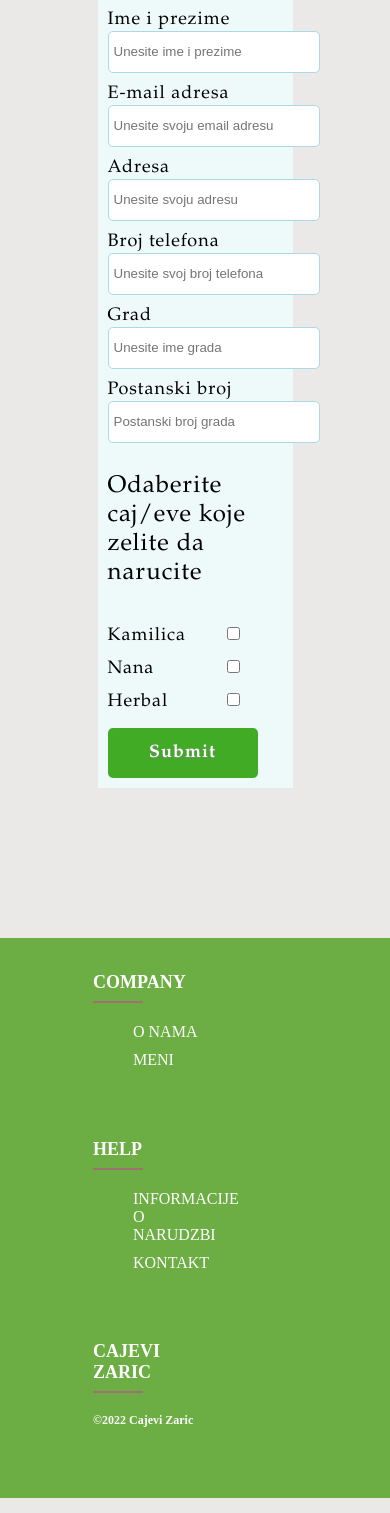
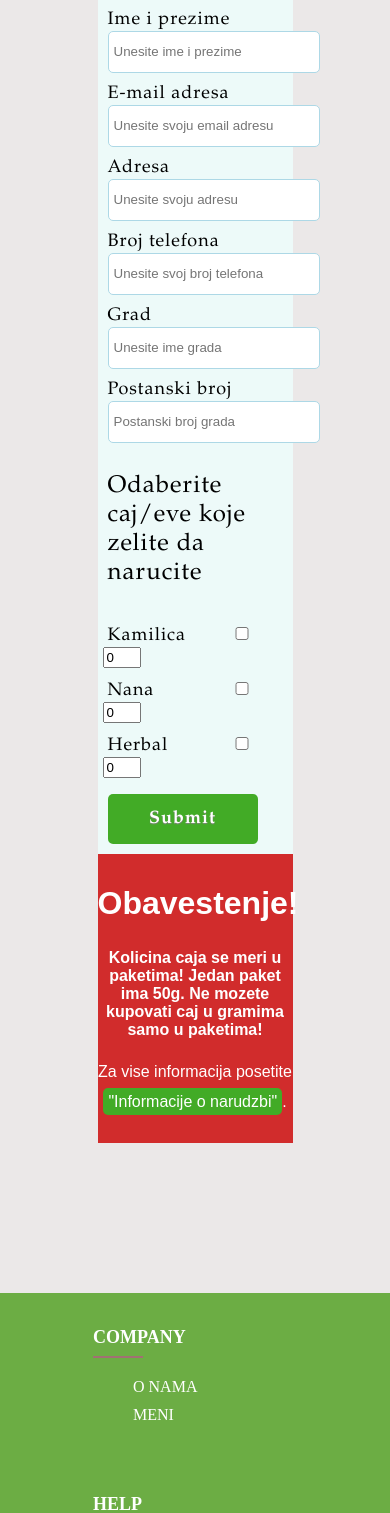
Before and after one commit to vstefan22/Tea-site, a Django app: page /narudzba/ in a window 390 px wide. Shown: the part 317-1830 px from the top of the page. Run offline with Django 3.2, Linux system fonts and the light colour scheme; parts of the project's set-up code (start-up, migrations or seed data) failed here and were passed over; some libraries are stand-ins or nearby versions.

Commit message:
site finished
site fully responsive added few features and few informations about shipment also customer now can chose how much tea packages wants

```diff
--- a/cajevi/Static/css/base.css
+++ b/cajevi/Static/css/base.css
@@ -74,7 +74,7 @@ header {
   color: white;
 }
 
-@media (max-width: 768px) {
+@media (max-width: 991px) {
   header {
     display: flex;
     flex-direction: column;
--- a/cajevi/Static/css/narudzba.css
+++ b/cajevi/Static/css/narudzba.css
@@ -41,7 +41,42 @@ body {
 .caj input {
   margin-right: 5px;
 }
+.caj input {
+  width: 30px;
+}
 
+.info-narudzba {
+  background-color: #d12c2c;
+  color: white;
+  text-align: center;
+  font-family: Arial, Helvetica, sans-serif;
+  font-weight: 600;
+  padding-bottom: 10px;
+  padding-top: 5px;
+}
+.info-narudzba h2 {
+  font-size: 32px;
+}
+.info-narudzba span {
+  color: white;
+  font-weight: 500;
+  font-family: Arial, Helvetica, sans-serif;
+}
+
+.info-narudzba span a {
+  color: white;
+  text-decoration: none;
+  background-color: #42ab26;
+  padding: 5px;
+  border-radius: 5px;
+}
+.info-narudzba span a:hover {
+  color: white;
+  text-decoration: none;
+  background-color: #5ba847;
+  padding: 6px;
+  border-radius: 5px;
+}
 .information-block {
   display: flex;
   flex-direction: column;
@@ -210,4 +245,39 @@ ul {
     width: 50%;
     margin-bottom: 30px;
   }
+  .info-narudzba span {
+    line-height: 30px;
+  }
 }
+@media (max-width: 991px) {
+  .everything {
+    margin-top: 150px;
+  }
+
+  .caj label {
+    display: inline-block;
+    width: 100px;
+  }
+
+  .information {
+    display: flex;
+    flex-direction: column;
+    margin: 10px;
+  }
+  .caj {
+    border: none;
+  }
+  .heading-text {
+    margin: 10px;
+  }
+  #submit {
+    margin: 10px;
+  }
+  .footer-col {
+    width: 50%;
+    margin-bottom: 30px;
+  }
+  .info-narudzba span {
+    line-height: 30px;
+  }
+}
--- a/cajevi/Templates/Cajevi/caj.html
+++ b/cajevi/Templates/Cajevi/caj.html
@@ -35,7 +35,8 @@
         <div class="text-info">
           <h3>{{caj}}</h3>
           <p id="cena">
-            Cena:<span>{{caj.price}}KM</span>&nbsp;&nbsp;(sa dostavom:
+            Cena:<span>{{caj.price}}KM</span>&nbsp;&nbsp;
+            <br>(sa dostavom:
             {{caj.price_with_shipping}})
           </p>
           <p id="dostava">Dostava: <span> 14 dana</span></p>
--- a/cajevi/Templates/Cajevi/narudzba.html
+++ b/cajevi/Templates/Cajevi/narudzba.html
@@ -24,6 +24,7 @@
               type="text"
               name="name"
               placeholder="Unesite ime i prezime"
+              required
             />
           </div>
 
@@ -33,6 +34,7 @@
               type="email"
               name="email"
               placeholder="Unesite svoju email adresu"
+              required
             />
           </div>
 
@@ -42,6 +44,7 @@
               type="text"
               name="adresa"
               placeholder="Unesite svoju adresu"
+              required
             />
           </div>
 
@@ -51,12 +54,18 @@
               type="phone"
               name="phone"
               placeholder="Unesite svoj broj telefona"
+              required
             />
           </div>
 
           <div class="information">
             <label for="">Grad</label>
-            <input type="text" name="grad" placeholder="Unesite ime grada" />
+            <input
+              type="text"
+              name="grad"
+              placeholder="Unesite ime grada"
+              required
+            />
           </div>
 
           <div class="information">
@@ -65,6 +74,7 @@
               type="number"
               name="postanski-broj"
               placeholder="Postanski broj grada"
+              required
             />
           </div>
         </div>
@@ -82,22 +92,41 @@
               name="cajevi"
               id="kamilica"
             />
+            <input type="number" value="0" name="quantity" id="kamilica" />
+            {%csrf_token%}
           </div>
 
           <div class="caj">
             <label for="nana">Nana</label>
             <input type="checkbox" value="Nana" name="cajevi" id="nana" />
+            <input type="number" value="0" name="quantity" id="nana" />
+            {%csrf_token%}
           </div>
 
           <div class="caj">
             <label for="herbal">Herbal</label>
             <input type="checkbox" value="Herbal" name="cajevi" id="herbal" />
+            <input type="number" value="0" name="quantity" id="herbal" />
+            {%csrf_token%}
           </div>
         </div>
 
         <input type="submit" id="submit" />
         {%csrf_token%}
       </form>
+      <section class="info-narudzba">
+        <h2>Obavestenje!</h2>
+        <p>
+          Kolicina caja se meri u paketima! Jedan paket ima 50g. Ne mozete
+          kupovati caj u gramima samo u paketima! <br />
+          <br />
+          <span
+            >Za vise informacija posetite
+            <a href="{% url 'cajevi:informacije' %}">"Informacije o narudzbi"</a
+            >.</span
+          >
+        </p>
+      </section>
     </div>
 
     <footer class="footer">
--- a/cajevi/views.py
+++ b/cajevi/views.py
@@ -65,6 +65,10 @@ def narudzba(request):
             naruceni.append(cajevi_s)
 
         # Send mail
+        quantity_get = request.POST.getlist('quantity')
+        quantity_get.remove('0')
+
+
 
         name = request.POST['name']
         email = request.POST['email']
@@ -82,7 +86,7 @@ def narudzba(request):
              '\nBroj telefona: ' + phone +
              '\nGrad: ' + grad +
              '\nPostanski broj: ' + postanski_broj +
-             '\nNaruceni cajevi su: ' + str_naruceni,
+             '\nNaruceni cajevi su: ' + str_naruceni + '\n'+  'Kolicina pakovanja caja je: ' + str(quantity_get),
 
 
             # Message
```
Also changed, not shown: cajevi/Static/css/caj.css (+7 -2 lines), cajevi/Static/css/home.css (+3 -12 lines), cajevi/Static/css/informacije.css (+63 -3 lines), cajevi/Static/css/search.css (+11 -1 lines), cajevi/Templates/Cajevi/informacije.html (+16 -1 lines), db.sqlite3, media/Images/Nana.jpg (added), media/Images/Nana_INcuNKh.jpg (added), media/Images/Nana_mrQXOlP.jpg (added), media/Images/Nana_uh1gfxE.jpg (added).
